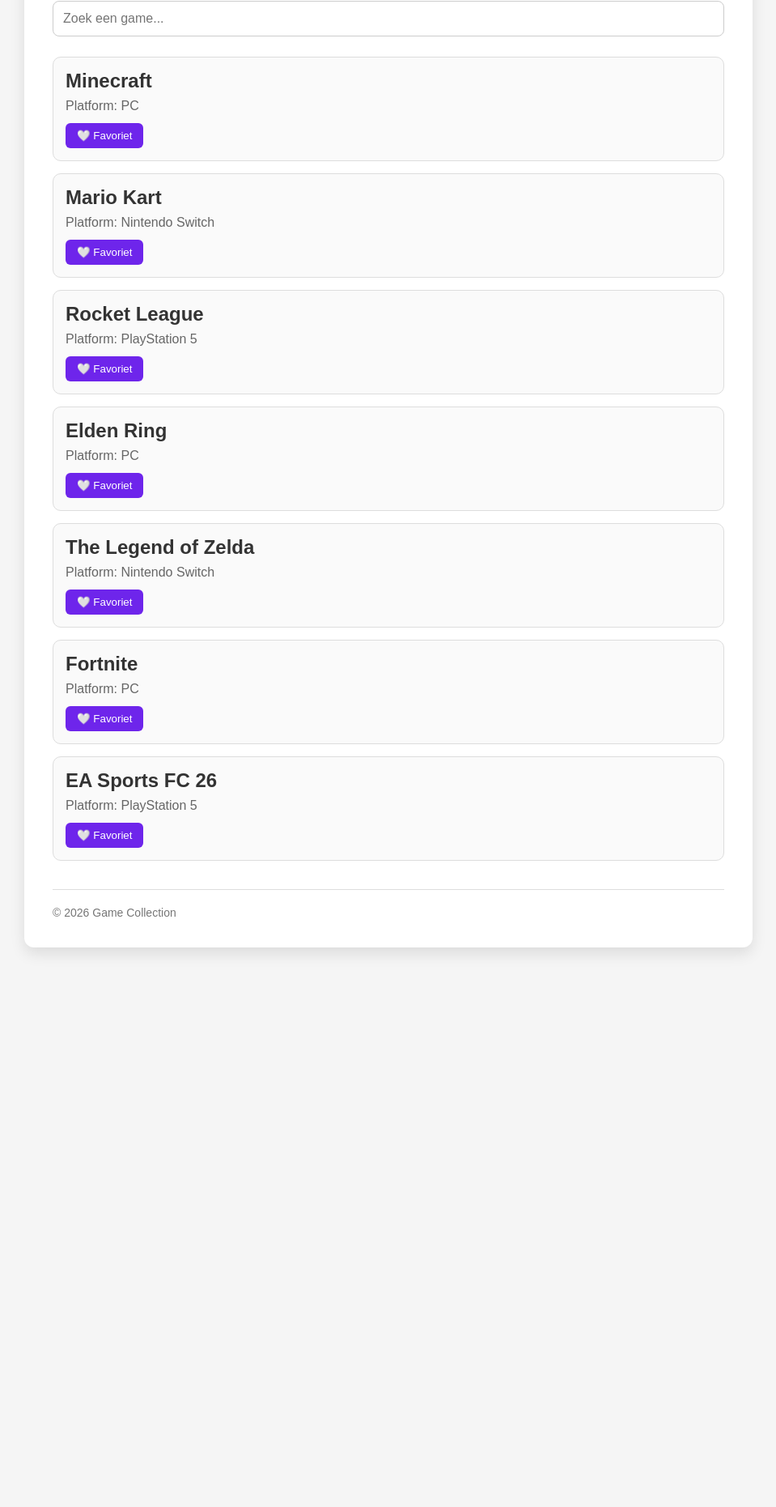
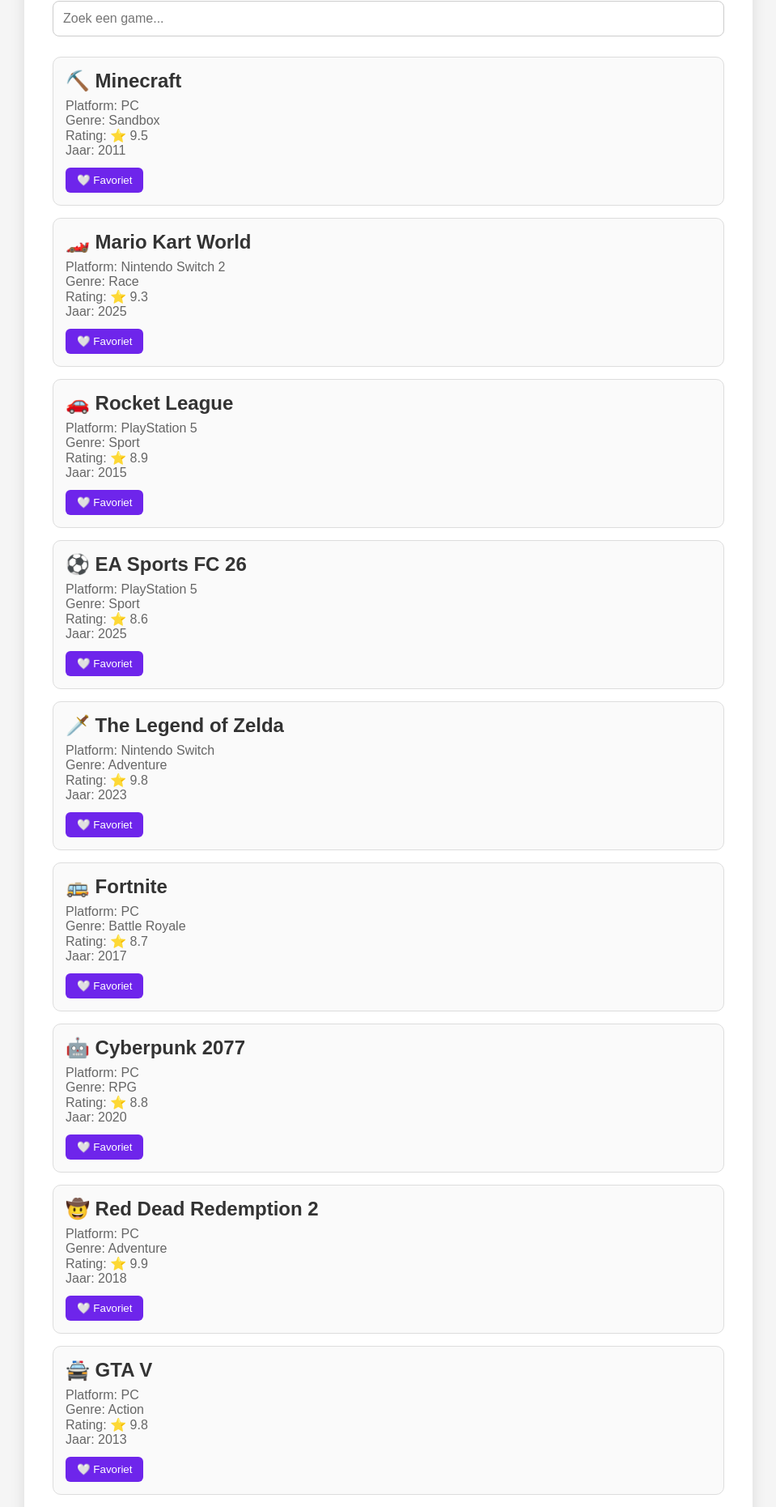
Before and after one commit to dbestis07-source/game-collection, a React (Vite) app: page / in a window 1280 px wide. Shown: the part 239-2100 px from the top of the page at 81% size, without its empty margins (160-1119 px from the left). Before the commit the page ends 1449 px from the top, so only its background shows below. Built offline with nearby package versions, Linux system fonts and the light colour scheme.

Commit message:
Les 8 - JSON toegepast

```diff
--- a/src/App.jsx
+++ b/src/App.jsx
@@ -3,49 +3,10 @@
 import Header from "./components/Header";
 import Footer from "./components/Footer";
 import GameCard from "./components/GameCard";
+import games from "./data/games.json";
 
 function App() {
-  // State to hold search query
   const [search, setSearch] = useState("");
-
-  // Array of games (expanded with 7 games total)
-  const games = [
-    {
-      id: 1,
-      title: "Minecraft",
-      platform: "PC",
-    },
-    {
-      id: 2,
-      title: "Mario Kart",
-      platform: "Nintendo Switch",
-    },
-    {
-      id: 3,
-      title: "Rocket League",
-      platform: "PlayStation 5",
-    },
-    {
-      id: 4,
-      title: "Elden Ring",
-      platform: "PC",
-    },
-    {
-      id: 5,
-      title: "The Legend of Zelda",
-      platform: "Nintendo Switch",
-    },
-    {
-      id: 6,
-      title: "Fortnite",
-      platform: "PC",
-    },
-    {
-      id: 7,
-      title: "EA Sports FC 26",
-      platform: "PlayStation 5",
-    },
-  ];
 
   return (
     <div className="container">
@@ -57,7 +18,6 @@
         <p>Studentnummer: [Your Student Number]</p>
         <p>Klas: 25A</p>
 
-        {/* Assignment 2 & 5: Styled search input field */}
         <input
           className="search-input"
           type="text"
@@ -66,7 +26,6 @@
           onChange={(e) => setSearch(e.target.value)}
         />
 
-        {/* Assignment 3: Filter array based on search input before mapping */}
         {games
           .filter((game) =>
             game.title.toLowerCase().includes(search.toLowerCase())
@@ -76,6 +35,9 @@
               key={game.id}
               title={game.title}
               platform={game.platform}
+              genre={game.genre}
+              rating={game.rating}
+              year={game.year}
             />
           ))}
       </div>
--- a/src/components/GameCard.jsx
+++ b/src/components/GameCard.jsx
@@ -7,6 +7,9 @@
     <div className="game-card">
       <h2>{props.title}</h2>
       <p>Platform: {props.platform}</p>
+      <p>Genre: {props.genre}</p>
+      <p>Rating: ⭐ {props.rating}</p>
+      <p>Jaar: {props.year}</p>
       <button
         className="favorite-button"
         onClick={() => setFavorite(!favorite)}
--- /dev/null
+++ b/src/data/games.json
@@ -0,0 +1,170 @@
+[
+  {
+    "id": 1,
+    "title": "⛏️ Minecraft",
+    "platform": "PC",
+    "genre": "Sandbox",
+    "rating": 9.5,
+    "year": 2011
+  },
+  {
+    "id": 2,
+    "title": "🏎️ Mario Kart World",
+    "platform": "Nintendo Switch 2",
+    "genre": "Race",
+    "rating": 9.3,
+    "year": 2025
+  },
+  {
+    "id": 3,
+    "title": "🚗 Rocket League",
+    "platform": "PlayStation 5",
+    "genre": "Sport",
+    "rating": 8.9,
+    "year": 2015
+  },
+  {
+    "id": 4,
+    "title": "⚽ EA Sports FC 26",
+    "platform": "PlayStation 5",
+    "genre": "Sport",
+    "rating": 8.6,
+    "year": 2025
+  },
+  {
+    "id": 5,
+    "title": "🗡️ The Legend of Zelda",
+    "platform": "Nintendo Switch",
+    "genre": "Adventure",
+    "rating": 9.8,
+    "year": 2023
+  },
+  {
+    "id": 6,
+    "title": "🚌 Fortnite",
+    "platform": "PC",
+    "genre": "Battle Royale",
+    "rating": 8.7,
+    "year": 2017
+  },
+  {
+    "id": 7,
+    "title": "🤖 Cyberpunk 2077",
+    "platform": "PC",
+    "genre": "RPG",
+    "rating": 8.8,
+    "year": 2020
+  },
+  {
+    "id": 8,
+    "title": "🤠 Red Dead Redemption 2",
+    "platform": "PC",
+    "genre": "Adventure",
+    "rating": 9.9,
+    "year": 2018
+  },
+  {
+    "id": 9,
+    "title": "🚔 GTA V",
+    "platform": "PC",
+    "genre": "Action",
+    "rating": 9.8,
+    "year": 2013
+  },
+  {
+    "id": 10,
+    "title": "👑 Elden Ring",
+    "platform": "PlayStation 5",
+    "genre": "RPG",
+    "rating": 9.7,
+    "year": 2022
+  },
+  {
+    "id": 11,
+    "title": "🚀 ROC Amstelland Dev Challenge",
+    "platform": "ESP32 / Raspberry Pi / Arduino",
+    "genre": "Developer Event",
+    "rating": 10.0,
+    "year": 2027
+  },
+  {
+    "id": 12,
+    "title": "🌳 Terraria",
+    "platform": "PC",
+    "genre": "Sandbox",
+    "rating": 9.2,
+    "year": 2011
+  },
+  {
+    "id": 13,
+    "title": "🎯 Valorant",
+    "platform": "PC",
+    "genre": "FPS",
+    "rating": 8.5,
+    "year": 2020
+  },
+  {
+    "id": 14,
+    "title": "⚔️ League of Legends",
+    "platform": "PC",
+    "genre": "MOBA",
+    "rating": 8.8,
+    "year": 2009
+  },
+  {
+    "id": 15,
+    "title": "🧱 Roblox",
+    "platform": "PC / Mobile",
+    "genre": "Sandbox",
+    "rating": 8.0,
+    "year": 2006
+  },
+  {
+    "id": 16,
+    "title": "🍃 Animal Crossing",
+    "platform": "Nintendo Switch",
+    "genre": "Simulation",
+    "rating": 9.0,
+    "year": 2020
+  },
+  {
+    "id": 17,
+    "title": "🐺 The Witcher 3",
+    "platform": "PC / PlayStation 5",
+    "genre": "RPG",
+    "rating": 9.9,
+    "year": 2015
+  },
+  {
+    "id": 18,
+    "title": "🪄 Hogwarts Legacy",
+    "platform": "PlayStation 5 / PC",
+    "genre": "RPG",
+    "rating": 8.9,
+    "year": 2023
+  },
+  {
+    "id": 19,
+    "title": "🥷 Assassin's Creed Shadows",
+    "platform": "PlayStation 5 / PC",
+    "genre": "Action",
+    "rating": 8.7,
+    "year": 2025
+  },
+  {
+    "id": 20,
+    "title": "🔫 Call of Duty Black Ops 7",
+    "platform": "PlayStation 5 / Xbox / PC",
+    "genre": "FPS",
+    "rating": 8.6,
+    "year": 2025
+  },
+  {
+    "id": 21,
+    "title": "🏎️ Forza Horizon 5",
+    "platform": "PC / Xbox",
+    "genre": "Race",
+    "rating": 9.1,
+    "year": 2021
+  }
+]
```
